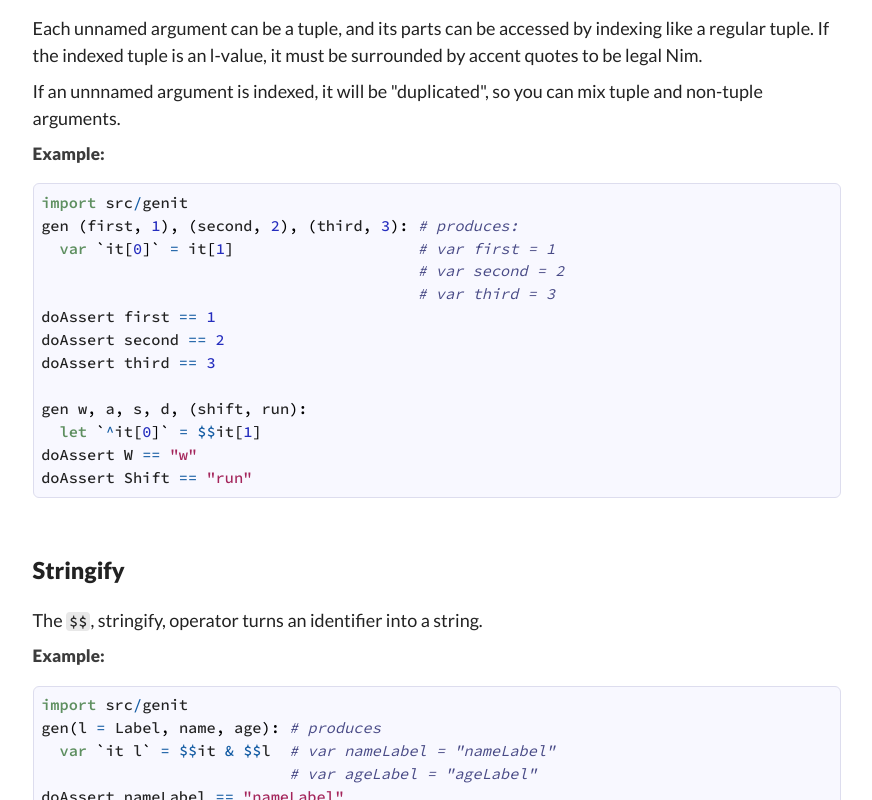
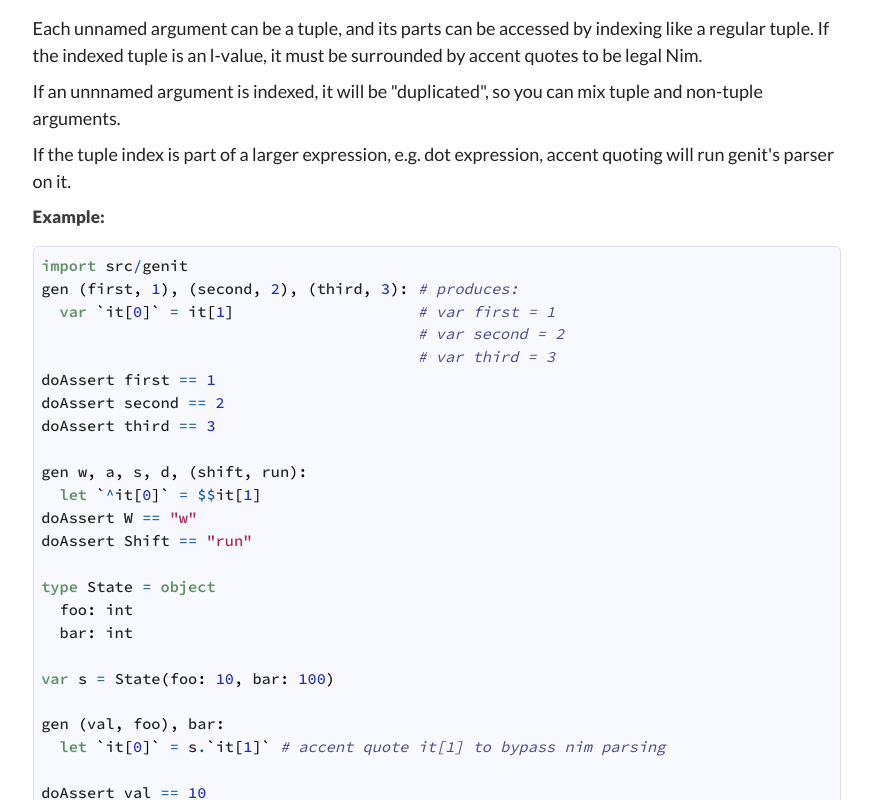
Before and after one commit to geekrelief/geekrelief.github.io, a plain HTML site: page genit/index.html in a window 1280 px wide. Shown: the part 2000-2800 px from the top of the page, without its empty margins (324-1196 px from the left). Drawn offline with Linux system fonts and the light colour scheme; a script that the page names is missing.

Commit message:
update genit docs to v0.8.1

```diff
--- a/genit/index.html
+++ b/genit/index.html
@@ -147,7 +147,7 @@ window.addEventListener('DOMContentLoaded', main);
 
   <p class="module-desc"><table class="docinfo" frame="void" rules="none"><col class="docinfo-name" /><col class="docinfo-content" /><tbody valign="top"><tr><th class="docinfo-name">Author:</th><td>Don-Duong Quach</td></tr>
 <tr><th class="docinfo-name">License:</th><td>MIT</td></tr>
-<tr><th class="docinfo-name">Version:</th><td>0.8.0</td></tr>
+<tr><th class="docinfo-name">Version:</th><td>0.8.1</td></tr>
 </tbody></table><p><a class="reference external" href="https://github.com/geekrelief/genit/">Source</a></p>
 <p>This module has a macro <tt class="docutils literal"><span class="pre">gen</span></tt> which implements a small DSL for inline code generation. <tt class="docutils literal"><span class="pre">gen</span></tt> acts like an anonymous, dirty, template/macro for generating lots of similar repetitive code.</p>
 <p>Arguments are subsituted into a body of code using the following rules.</p>
@@ -193,6 +193,7 @@ window.addEventListener('DOMContentLoaded', main);
 <span class="Identifier">doAssert</span> <span class="Identifier">b</span> <span class="Operator">==</span> <span class="DecNumber">1</span></pre>
 <h2><a class="toc-backref" id="rules-tuple-arguments" href="#rules-tuple-arguments">Tuple Arguments</a></h2><p>Each unnamed argument can be a tuple, and its parts can be accessed by indexing like a regular tuple. If the indexed tuple is an l-value, it must be surrounded by accent quotes to be legal Nim.</p>
 <p>If an unnnamed argument is indexed, it will be &quot;duplicated&quot;, so you can mix tuple and non-tuple arguments.</p>
+<p>If the tuple index is part of a larger expression, e.g. dot expression, accent quoting will run genit's parser on it.</p>
 
 <p><strong class="examples_text">Example:</strong></p>
 <pre class="listing"><span class="Keyword">import</span> <span class="Identifier">src</span><span class="Operator">/</span><span class="Identifier">genit</span>
@@ -207,7 +208,19 @@ window.addEventListener('DOMContentLoaded', main);
 <span class="Identifier">gen</span> <span class="Identifier">w</span><span class="Punctuation">,</span> <span class="Identifier">a</span><span class="Punctuation">,</span> <span class="Identifier">s</span><span class="Punctuation">,</span> <span class="Identifier">d</span><span class="Punctuation">,</span> <span class="Punctuation">(</span><span class="Identifier">shift</span><span class="Punctuation">,</span> <span class="Identifier">run</span><span class="Punctuation">)</span><span class="Punctuation">:</span>
   <span class="Keyword">let</span> <span class="Punctuation">`</span><span class="Operator">^</span><span class="Identifier">it</span><span class="Punctuation">[</span><span class="DecNumber">0</span><span class="Punctuation">]</span><span class="Punctuation">`</span> <span class="Operator">=</span> <span class="Operator">$$</span><span class="Identifier">it</span><span class="Punctuation">[</span><span class="DecNumber">1</span><span class="Punctuation">]</span>
 <span class="Identifier">doAssert</span> <span class="Identifier">W</span> <span class="Operator">==</span> <span class="StringLit">&quot;w&quot;</span>
-<span class="Identifier">doAssert</span> <span class="Identifier">Shift</span> <span class="Operator">==</span> <span class="StringLit">&quot;run&quot;</span></pre>
+<span class="Identifier">doAssert</span> <span class="Identifier">Shift</span> <span class="Operator">==</span> <span class="StringLit">&quot;run&quot;</span>
+
+<span class="Keyword">type</span> <span class="Identifier">State</span> <span class="Operator">=</span> <span class="Keyword">object</span>
+  <span class="Identifier">foo</span><span class="Punctuation">:</span> <span class="Identifier">int</span>
+  <span class="Identifier">bar</span><span class="Punctuation">:</span> <span class="Identifier">int</span>
+
+<span class="Keyword">var</span> <span class="Identifier">s</span> <span class="Operator">=</span> <span class="Identifier">State</span><span class="Punctuation">(</span><span class="Identifier">foo</span><span class="Punctuation">:</span> <span class="DecNumber">10</span><span class="Punctuation">,</span> <span class="Identifier">bar</span><span class="Punctuation">:</span> <span class="DecNumber">100</span><span class="Punctuation">)</span>
+
+<span class="Identifier">gen</span> <span class="Punctuation">(</span><span class="Identifier">val</span><span class="Punctuation">,</span> <span class="Identifier">foo</span><span class="Punctuation">)</span><span class="Punctuation">,</span> <span class="Identifier">bar</span><span class="Punctuation">:</span>
+  <span class="Keyword">let</span> <span class="Punctuation">`</span><span class="Identifier">it</span><span class="Punctuation">[</span><span class="DecNumber">0</span><span class="Punctuation">]</span><span class="Punctuation">`</span> <span class="Operator">=</span> <span class="Identifier">s</span><span class="Operator">.</span><span class="Punctuation">`</span><span class="Identifier">it</span><span class="Punctuation">[</span><span class="DecNumber">1</span><span class="Punctuation">]</span><span class="Punctuation">`</span> <span class="Comment"># accent quote it[1] to bypass nim parsing</span>
+
+<span class="Identifier">doAssert</span> <span class="Identifier">val</span> <span class="Operator">==</span> <span class="DecNumber">10</span>
+<span class="Identifier">doAssert</span> <span class="Identifier">bar</span> <span class="Operator">==</span> <span class="DecNumber">100</span></pre>
 <h2><a class="toc-backref" id="rules-stringify" href="#rules-stringify">Stringify</a></h2><p>The <tt class="docutils literal"><span class="pre">$$</span></tt>, stringify, operator turns an identifier into a string.</p>
 
 <p><strong class="examples_text">Example:</strong></p>
@@ -403,7 +416,7 @@ This will print out what <tt class="docutils literal"><span class="pre"><span cl
       <div class="twelve-columns footer">
         <span class="nim-sprite"></span>
         <br/>
-        <small style="color: var(--hint);">Made with Nim. Generated: 2022-01-20 19:05:10 UTC</small>
+        <small style="color: var(--hint);">Made with Nim. Generated: 2022-01-20 19:32:54 UTC</small>
       </div>
     </div>
   </div>
```
